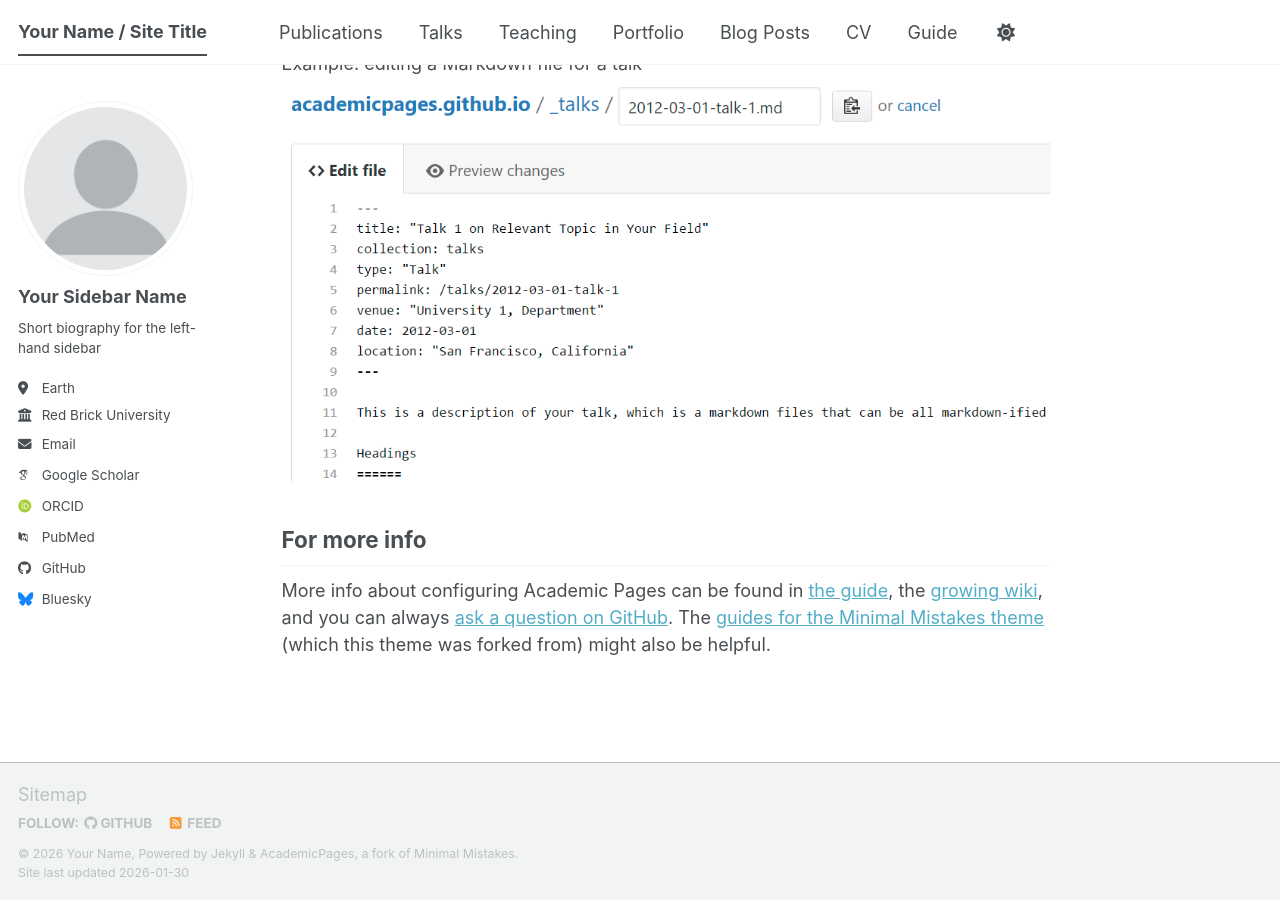
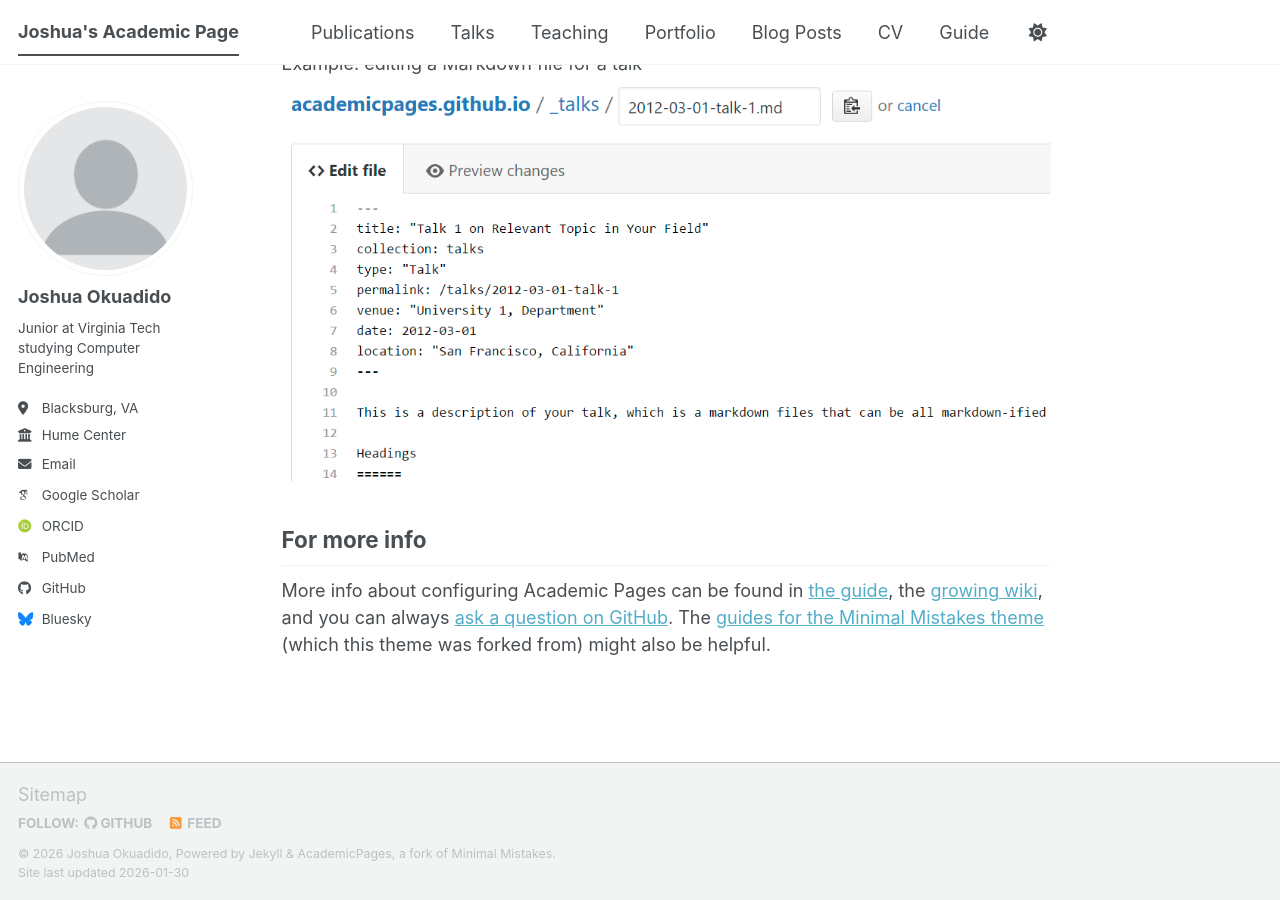
Before and after one commit to Jcokuad/Jcokuad.github.io, a Jekyll site: the page built from _pages/about.md, in a window 1280 px wide and 900 px high, scrolled down 2720 px. Built offline with Jekyll 4.4.1, drawn with Linux system fonts in a browser that asks for light colours; some web fonts are replaced; a script bundle is joined from its source files by our own code; library files that are not in the unit come from our copies.

Commit message:
Update _config.yml

```diff
--- a/_config.yml
+++ b/_config.yml
@@ -9,14 +9,14 @@
 # Basic Site Settings
 locale                   : "en-US"
 site_theme               : "default" # The available themes options are "default", "air", "sunrise", "mint", "dirt" and "contrast"
-title                    : "Your Name / Site Title"
+title                    : "Joshua's Academic Page"
 title_separator          : "-"
-name                     : &name "Your Name"
-description              : &description "Your Name's academic portfolio"   # Update this with a general description of your site, this is the default if not overridden by a page
+name                     : &name "Joshua Okuadido"
+description              : &description "Joshua's academic portfolio"   # Update this with a general description of your site, this is the default if not overridden by a page
 url                      : https://academicpages.github.io # The base hostname & protocol for your site e.g. "https://[your GitHub username].github.io",
                                                            # or if you already have some other page hosted on Github then use "https://[your GitHub username].github.io/[Your Repo Name]"
 baseurl                  : "" # the subpath of your site, e.g. "/blog"
-repository               : "academicpages/academicpages.github.io"
+repository               : "Jcokuad.github.io"
 
 # Site Author - The following control what appear as part of the author content on the side bar.
 #               If a field is blank the icon and link will not appear, otherwise it will be shown.
@@ -24,13 +24,13 @@ repository               : "academicpages/academicpages.github.io"
 author:
   # Biographic information
   avatar           : "profile.png"
-  name             : "Your Sidebar Name"
+  name             : "Joshua Okuadido"
   pronouns         : # example: "she/her"
-  bio              : "Short biography for the left-hand sidebar"
-  location         : "Earth"
-  employer         : "Red Brick University"
+  bio              : "Junior at Virginia Tech studying Computer Engineering"
+  location         : "Blacksburg, VA"
+  employer         : "Hume Center"
   uri              : # URL
-  email            : "none@example.org"
+  email            : "Jcokuad@vt.edu"
 
   # Academic websites
   academia         : # URL
```
